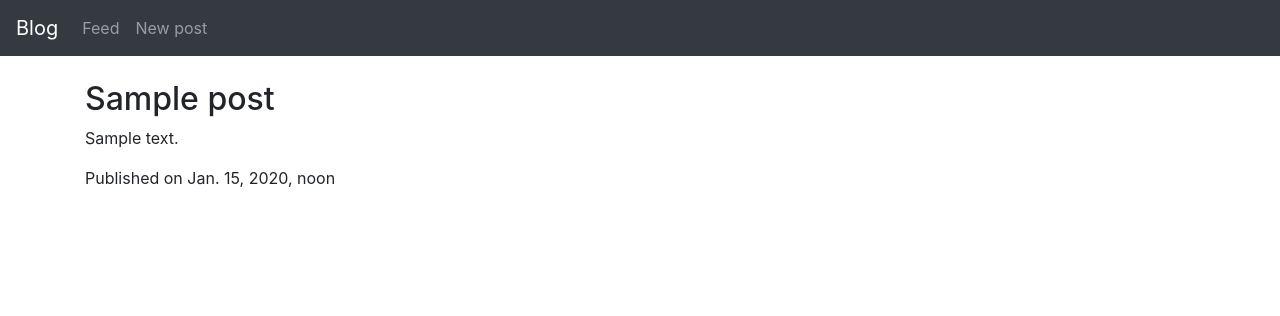
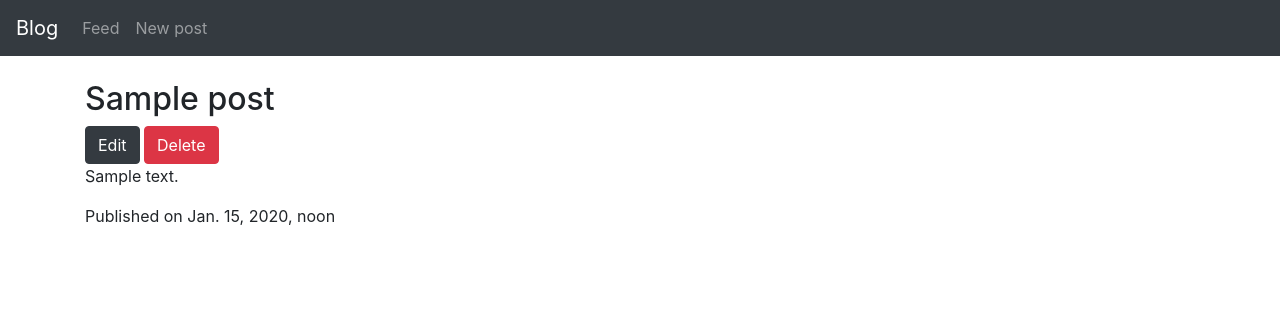
Before and after one commit to kpi-web-guild/django-girls-blog-slsh1o, a Django app: page /post/1/ in a window 1280 px wide. Shown: the top 316 px of the page. Run offline with Django 3.2, Linux system fonts and the light colour scheme; tables that the repository leaves empty hold one stand-in row (Sample ...); some libraries are stand-ins or nearby versions.

Commit message:
Add Edit & Delete buttons in post_detail.html

```diff
--- a/templates/blog/post_detail.html
+++ b/templates/blog/post_detail.html
@@ -3,6 +3,8 @@
 {% block content %}
     <div>
         <h2>{{ post.title }}</h2>
+        <a href="{% url 'post_edit' post_pk=post.pk %}"><button type="button" class="btn btn-dark">Edit</button></a>
+        <a href="{% url 'post_delete' post_pk=post.pk %}"><button type="button" class="btn btn-danger">Delete</button></a>
         <p>{{ post.text|linebreaksbr }}</p>
         {% if post.published_date %}
             <div>
```
